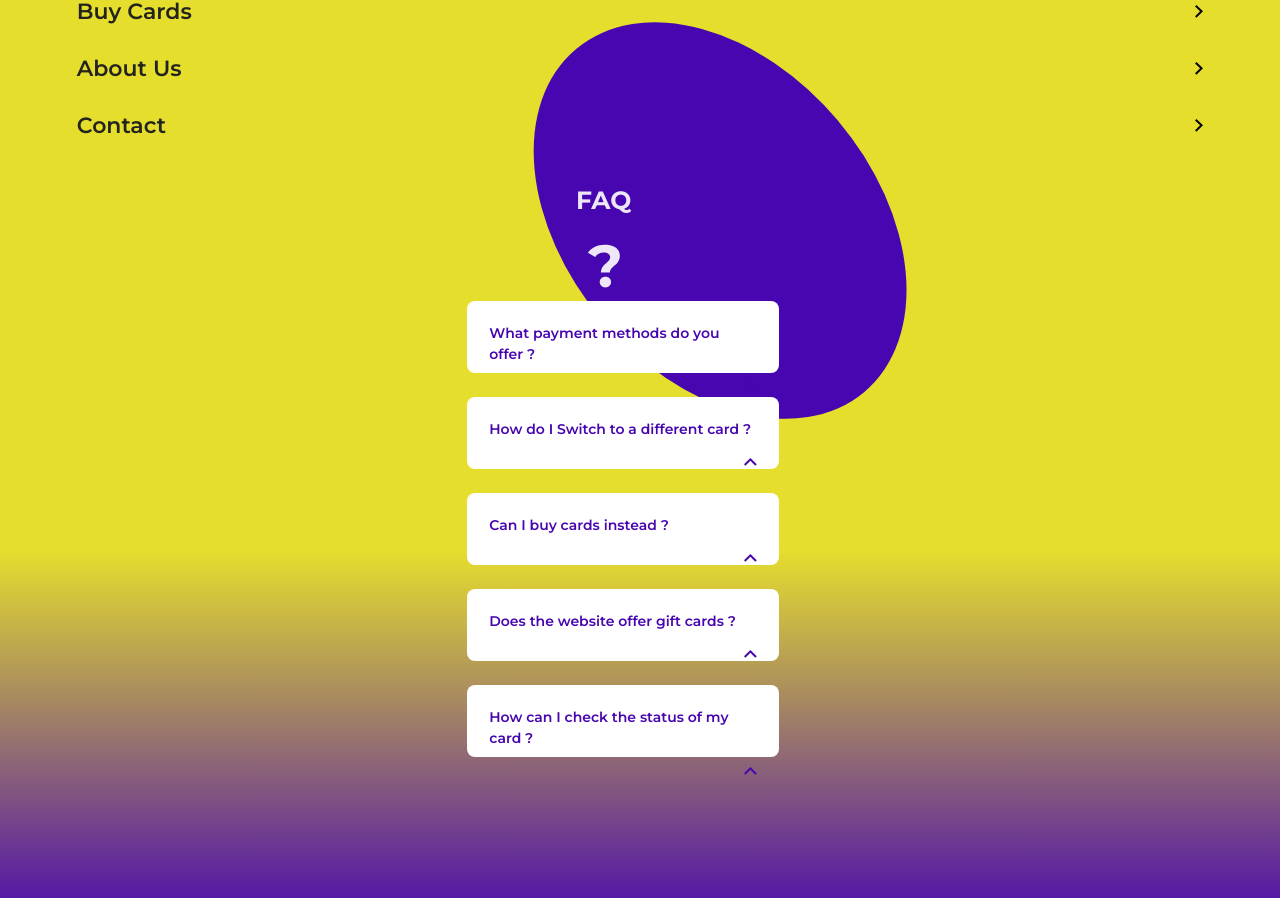
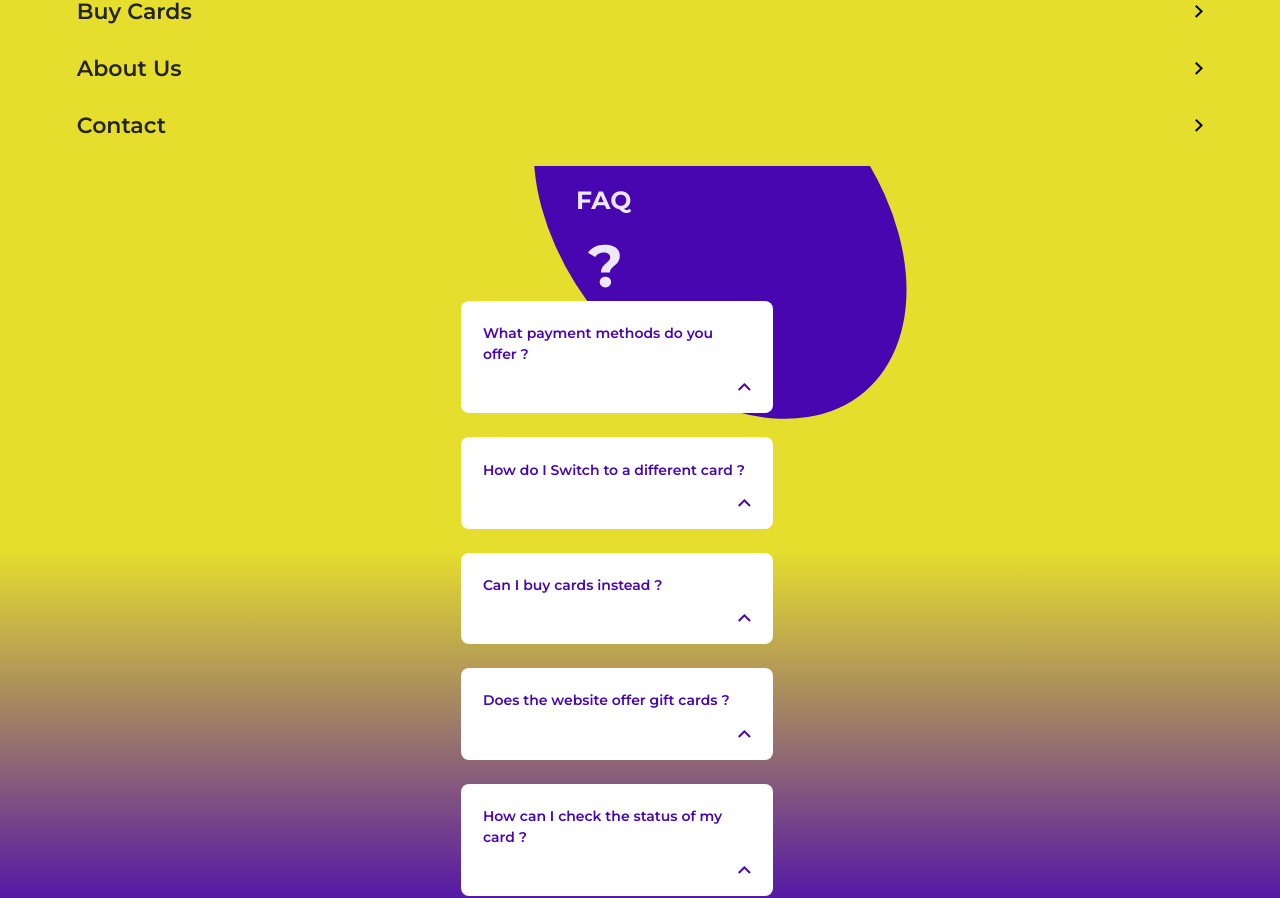
Before and after one commit to ramamalali/special_pro1, a React (Vite) app: page /faq in a window 1280 px wide. Shown: the part 355-1253 px from the top of the page. Built offline with nearby package versions, Linux system fonts and the light colour scheme.

Commit message:
faq updates by fatima.

```diff
--- a/src/modules/Faq/components/style/divQuestion.css
+++ b/src/modules/Faq/components/style/divQuestion.css
@@ -1,11 +1,15 @@
 .div-questions{
-
     display: flex;
     flex-direction: column;
     gap: 1.5rem;
-    justify-content: center;
     position: absolute;
-    left: 36.5%;
+    left: 36%;
     top: 8.44rem;
+    overflow-y: scroll;
+}
 
+@media (max-width: 990px){
+    .div-questions{
+        left: 5%;
+    }
 }
--- a/src/modules/Faq/components/style/questions.css
+++ b/src/modules/Faq/components/style/questions.css
@@ -4,7 +4,7 @@
 
 .questions {
     width: 19.5rem;
-    height: 4.5rem;
+    height: fit-content;
     border-radius: 0.5rem;
     background: #FFF;
     padding: 1.38rem;
@@ -24,13 +24,11 @@
     font-size: 0.875rem;
     font-weight: 600;
 }
-
 .new-title-faq{
     font-size: 0.875rem;
     font-weight: 600;
     color: white;
 }
-
 .desc-faq {
     display: none;
 }
@@ -41,7 +39,6 @@
     font-weight: 700;
     padding-top: 0.3rem;
 }
-
 .none{
     display: none;
 }
--- a/src/modules/Faq/pages/Faq.jsx
+++ b/src/modules/Faq/pages/Faq.jsx
@@ -2,7 +2,6 @@ import React from 'react'
 import OvalShape from '../../../components/Ovalshape/OvalShape'
 import Title from '../../../components/title/Title'
 import { detilsFaq } from '../const/titleDetilsFaq'
-import Questions from '../components/Questions'
 import './style/faq.css'
 import DivQuestion from '../components/DivQuestion'
 function Faq() {
--- a/src/modules/Faq/pages/style/faq.css
+++ b/src/modules/Faq/pages/style/faq.css
@@ -1,8 +1,8 @@
-.faq {
+.faq{
     position: relative;
-    width: 100%;
     width: 100%;
     height: 100vh;
     background: linear-gradient(180deg, #E6DE2D 1.14%, #E6DE2D 47.95%, #4706B0 95.68%);
     box-shadow: 0px 4px 4px 0px rgba(0, 0, 0, 0.25);
+    overflow-x: hidden;
 }
```
Also changed, not shown: src/modules/Faq/routes/faqRoute.jsx (added, +7 -0 lines).
